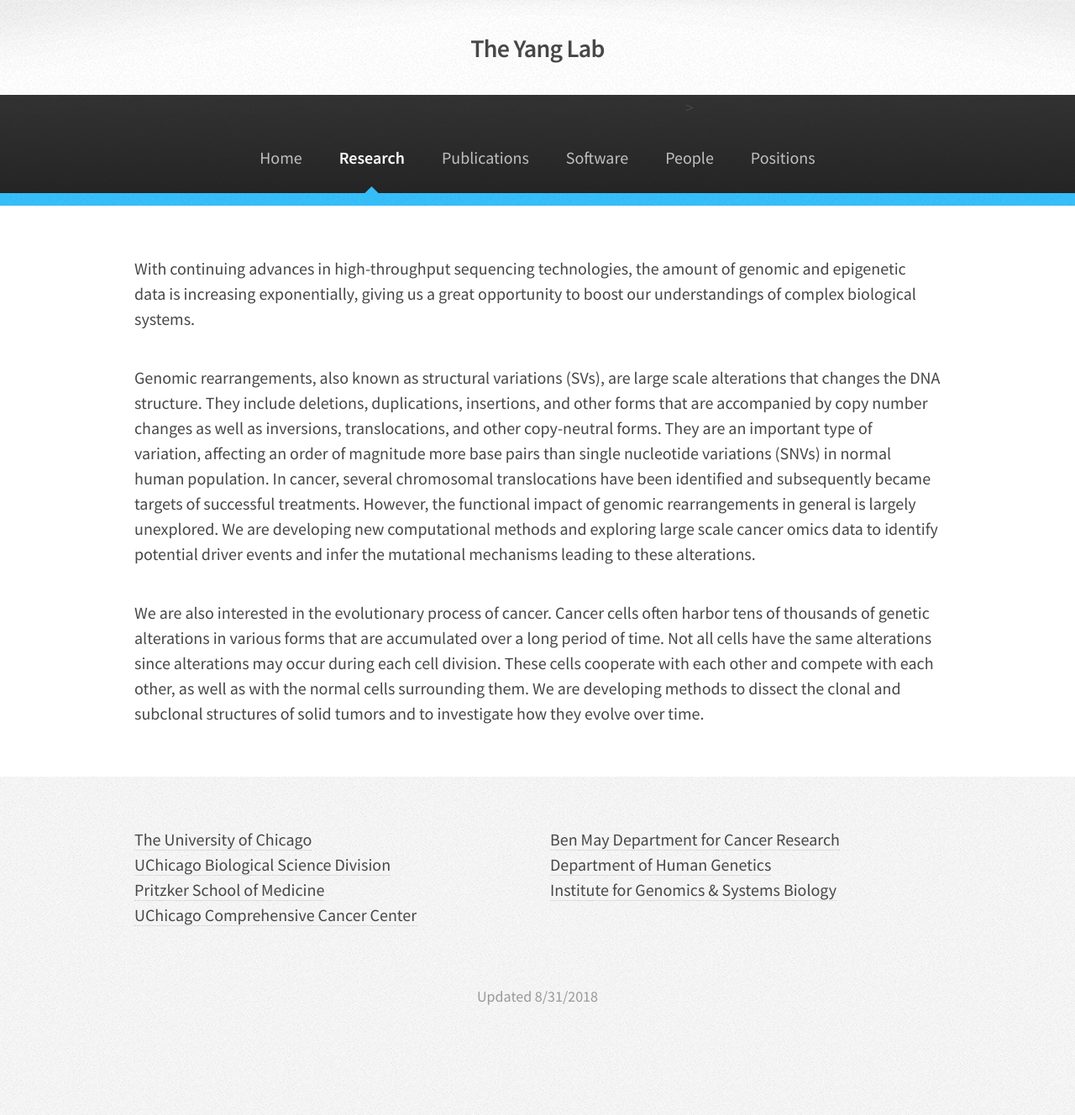
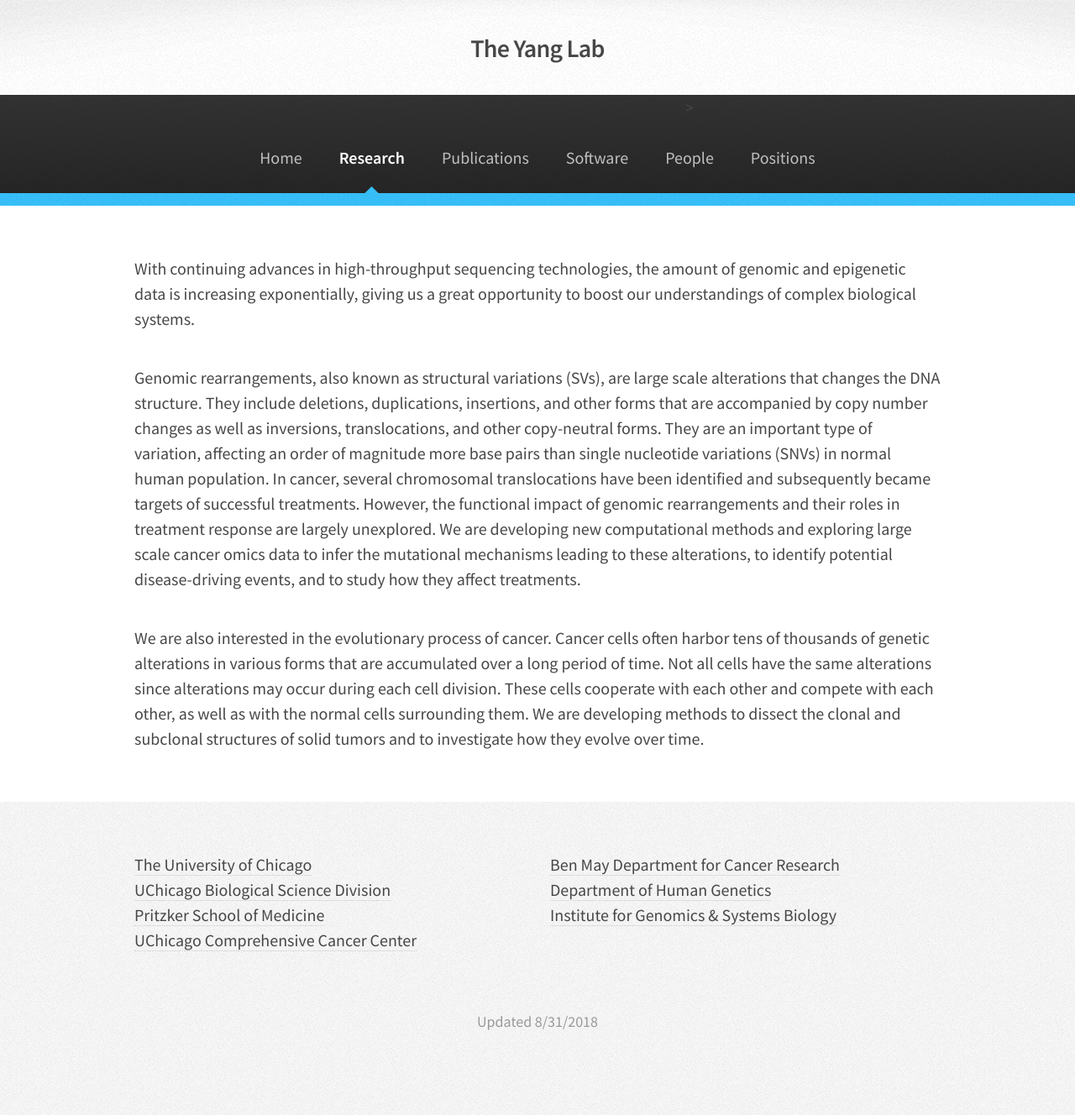
Before and after one commit to guru-yang/test, a Jekyll site: the page built from research.html, in a window 1280 px wide. Shown: the whole page at 84% size. Built offline with Jekyll 4.4.1, drawn with Linux system fonts in a browser that asks for light colours; before the commit the page ends 1298 px from its top, so only the background shows below that.

Commit message:
research

```diff
--- a/gallery.html
+++ b/gallery.html
@@ -12,7 +12,8 @@ layout: default
 					<article>
 						<img src="{{ site.baseurl }}/people/pic/IMG_20190209.jpg"/>
 						<li>Lake Geneva, 2019.2</li>
-
+						<nobr></nobr>
+						<nobr></nobr>
 						<img src="{{ site.baseurl }}/people/pic/IMG_20180826.jpg"/>
 						<li>Indiana Dunes, 2018.8</li>
 
--- a/research.html
+++ b/research.html
@@ -13,7 +13,7 @@ layout: default
 
 
 						<p>With continuing advances in high-throughput sequencing technologies, the amount of genomic and epigenetic data is increasing exponentially, giving us a great opportunity to boost our understandings of complex biological systems.</p>
-						<p>Genomic rearrangements, also known as structural variations (SVs), are large scale alterations that changes the DNA structure. They include deletions, duplications, insertions, and other forms that are accompanied by copy number changes as well as inversions, translocations, and other copy-neutral forms. They are an important type of variation, affecting an order of magnitude more base pairs than single nucleotide variations (SNVs) in normal human population. In cancer, several chromosomal translocations have been identified and subsequently became targets of successful treatments. However, the functional impact of genomic rearrangements in general is largely unexplored. We are developing new computational methods and exploring large scale cancer omics data to identify potential driver events and infer the mutational mechanisms leading to these alterations.</p>
+						<p>Genomic rearrangements, also known as structural variations (SVs), are large scale alterations that changes the DNA structure. They include deletions, duplications, insertions, and other forms that are accompanied by copy number changes as well as inversions, translocations, and other copy-neutral forms. They are an important type of variation, affecting an order of magnitude more base pairs than single nucleotide variations (SNVs) in normal human population. In cancer, several chromosomal translocations have been identified and subsequently became targets of successful treatments. However, the functional impact of genomic rearrangements and their roles in treatment response are largely unexplored. We are developing new computational methods and exploring large scale cancer omics data to infer the mutational mechanisms leading to these alterations, to identify potential disease-driving events, and to study how they affect treatments.</p>
 						<p>We are also interested in the evolutionary process of cancer. Cancer cells often harbor tens of thousands of genetic alterations in various forms that are accumulated over a long period of time. Not all cells have the same alterations since alterations may occur during each cell division. These cells cooperate with each other and compete with each other, as well as with the normal cells surrounding them. We are developing methods to dissect the clonal and subclonal structures of solid tumors and to investigate how they evolve over time.</p>
 
 					</article>
```
